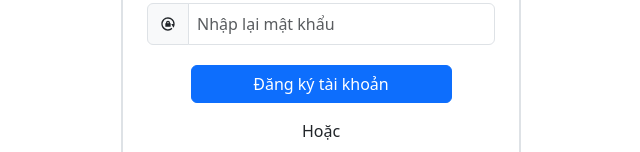
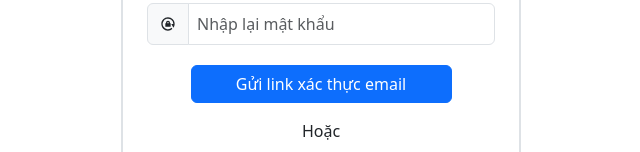
Before and after one commit to taiprovip3/CNM_ChatApp, a React (Create React App) app in the folder client/: page /auth in a window 1280 px wide. Both pictures are taken after a click on the element "ĐĂNG KÝ". Shown: the part 558-710 px from the top of the page, without its empty margins (319-959 px from the left). Built offline with nearby package versions, Linux system fonts and the light colour scheme; no server answers.

Commit message:
đang dỡ ohan emial verify

```diff
--- a/client/src/Components/screen/AuthenticationScreen.js
+++ b/client/src/Components/screen/AuthenticationScreen.js
@@ -257,7 +257,7 @@ const handleRegisterByConfirmOTP = useCallback((e) => {
                         <span className="input-group-text" id="addon-wrapping"><RiRotateLockFill /></span>
                         <input type="text" className="form-control p-2" placeholder="Nhập lại mật khẩu" aria-label="Nhập lại mật khẩu" aria-describedby="addon-wrapping" onChange={onRePasswordChange} value={rePassword} />
                       </div>
-                      <button className='btn btn-primary w-75 my-3' onClick={handleRegisterAccountByUsernameAndPassword}>Đăng ký tài khoản</button>
+                      <button className='btn btn-primary w-75 my-3' onClick={handleRegisterAccountByUsernameAndPassword}>Gửi link xác thực email</button>
                       <br />
                       <span>Hoặc</span>
                       <button className='btn btn-link w-100 text-decoration-none' onClick={() => setIsShowPhonenumberBox(!isShowPhonenumberBox)}>Đăng ký bằng số điện thoại</button>
```
